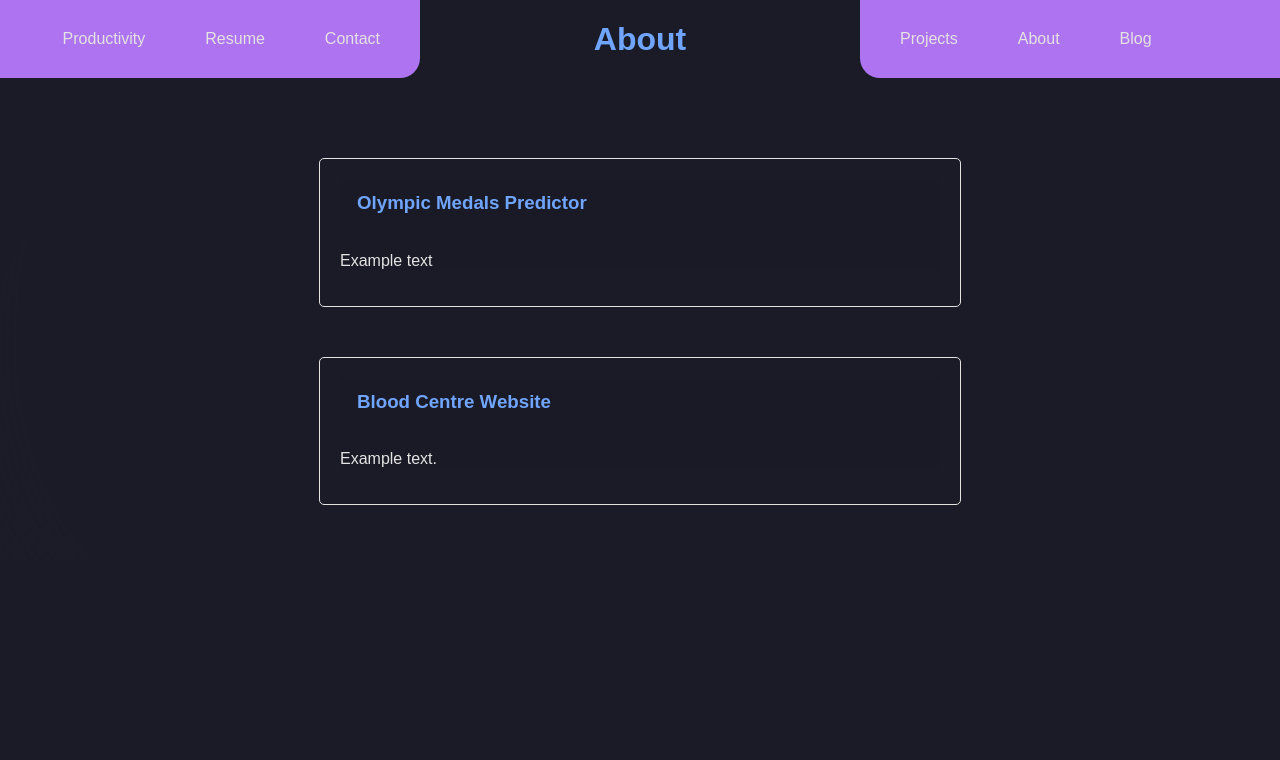
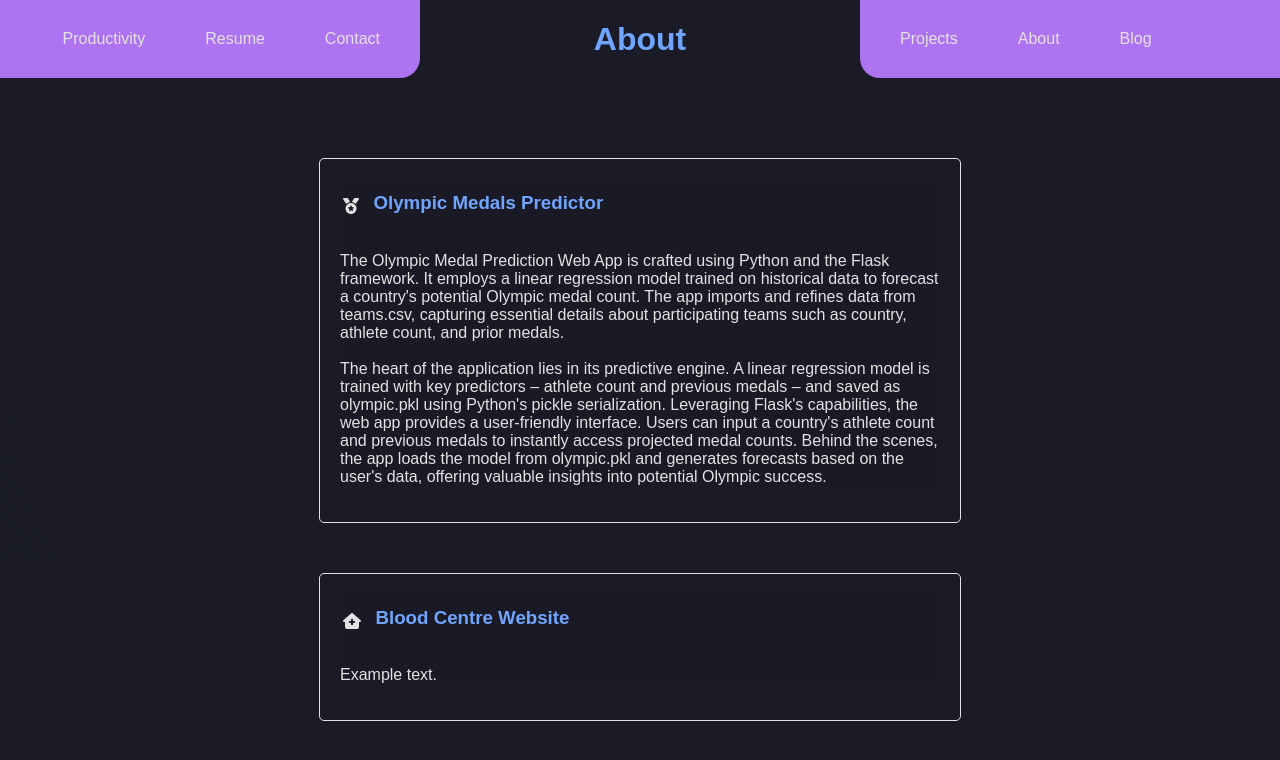
Before and after one commit to raaasin/Dashfolio, a Flask app: page /projects in a window 1280 px wide. Shown: the top 760 px of the page. Run offline with Flask 2, Linux system fonts and the light colour scheme; data that the repository does not hold is empty; some libraries are stand-ins or nearby versions.

Commit message:
project addition

```diff
--- a/templates/codechef.html
+++ b/templates/codechef.html
@@ -37,7 +37,7 @@
    <!-- Total problems solved big number -->
    <g transform="translate(82.5,48)">
     <text fill="#70A5FD" font-family='"Segoe UI", Ubuntu, sans-serif' font-size="28px" font-style="normal" font-weight="700" stroke="none" stroke-width="0" style="opacity: 0; animation: fadein 0.5s linear forwards 0.6s" text-anchor="middle" x="0" y="32">
-     136
+     137
     </text>
    </g>
    <!-- Total problems label -->
--- a/templates/projects.html
+++ b/templates/projects.html
@@ -1,7 +1,8 @@
 <!DOCTYPE html>
 <html>
 <head>
-  <title>About</title>
+  <script src="https://kit.fontawesome.com/2ffa0d5e9f.js" crossorigin="anonymous"></script>
+  <title>Projects</title>
   <style>
       @keyframes currstreak {
                 0% { font-size: 3px; opacity: 0.2; }
@@ -155,14 +156,14 @@
     }
     .widget a {
       text-decoration: none; /* Remove underline */
-      color: #E4E2E2; /* Set the link color */
+      color: #70A5FD; /* Set the link color */
       cursor: pointer; /* Show pointer cursor on hover */
 
     }
 
     /* Set the link styles for visited and hover states */
     .widget a:visited {
-      color: #E4E2E2;
+      color: #70A5FD;
     }
 
     .widget a:hover {
@@ -215,15 +216,17 @@
           <table style="table-layout: fixed;">
             <tr>
               <td>
-
+                <i class="fa-solid fa-medal"></i>
               </td>
               <td>
-                <h3>Olympic Medals Predictor</h3>
+                <h3><a href="https://github.com/raaasin/olympicflaskml" target="_blank">Olympic Medals Predictor</a></h3>
               </td>
             </tr>
           </table>
           <div class="late"><p>
-            Example text
+            The Olympic Medal Prediction Web App is crafted using Python and the Flask framework. It employs a linear regression model trained on historical data to forecast a country's potential Olympic medal count. The app imports and refines data from teams.csv, capturing essential details about participating teams such as country, athlete count, and prior medals.
+<br><br>
+The heart of the application lies in its predictive engine. A linear regression model is trained with key predictors – athlete count and previous medals – and saved as olympic.pkl using Python's pickle serialization. Leveraging Flask's capabilities, the web app provides a user-friendly interface. Users can input a country's athlete count and previous medals to instantly access projected medal counts. Behind the scenes, the app loads the model from olympic.pkl and generates forecasts based on the user's data, offering valuable insights into potential Olympic success.
           </p></div>
         </div>
       </div>
@@ -237,7 +240,7 @@
           <table style="table-layout: fixed;">
             <tr>
               <td>
-
+                <i class="fa-solid fa-house-medical"></i>
               </td>
               <td>
                 <h3>Blood Centre Website</h3>
```
Also changed, not shown: templates/github.html (+5 -5 lines).
